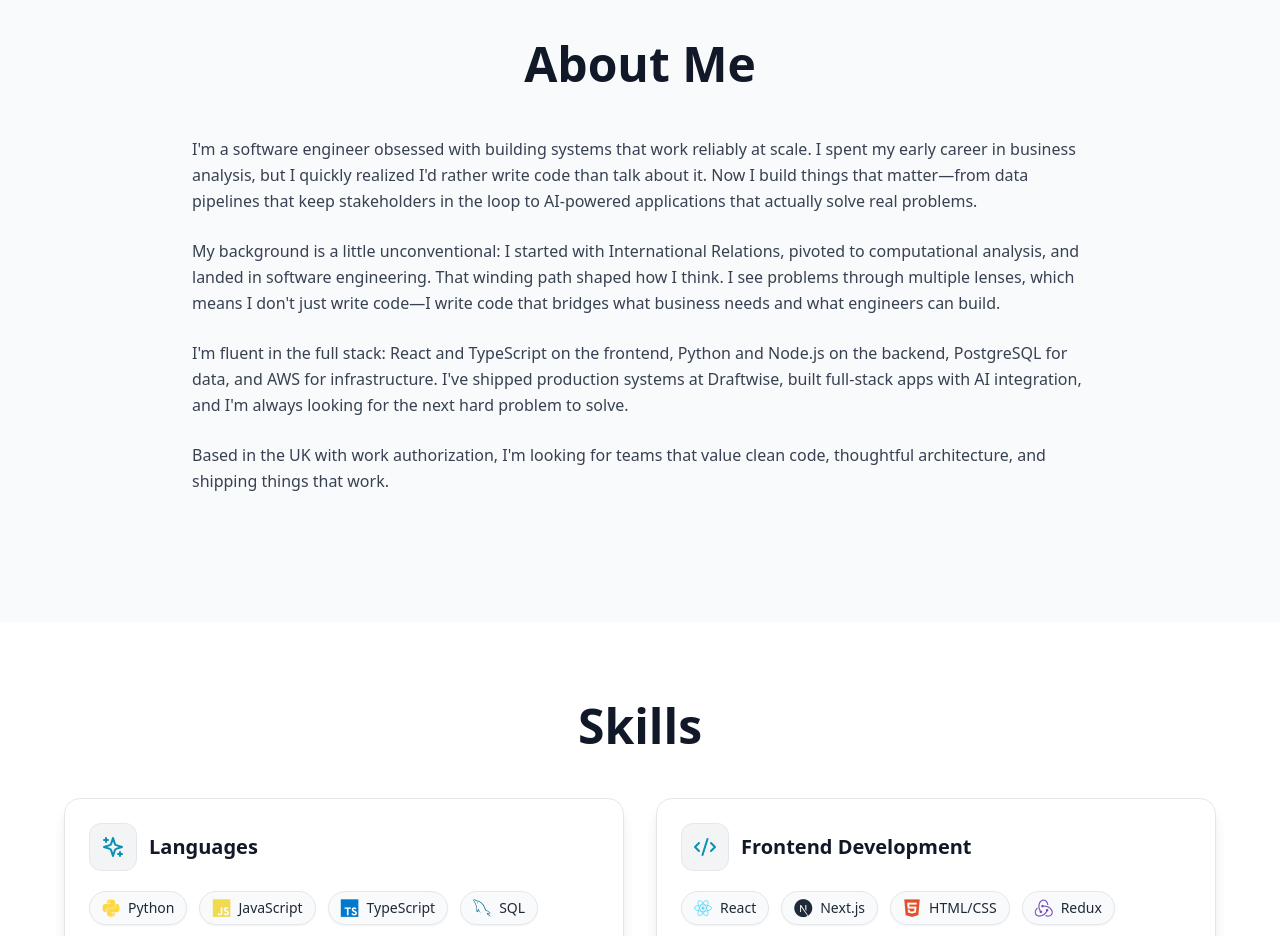
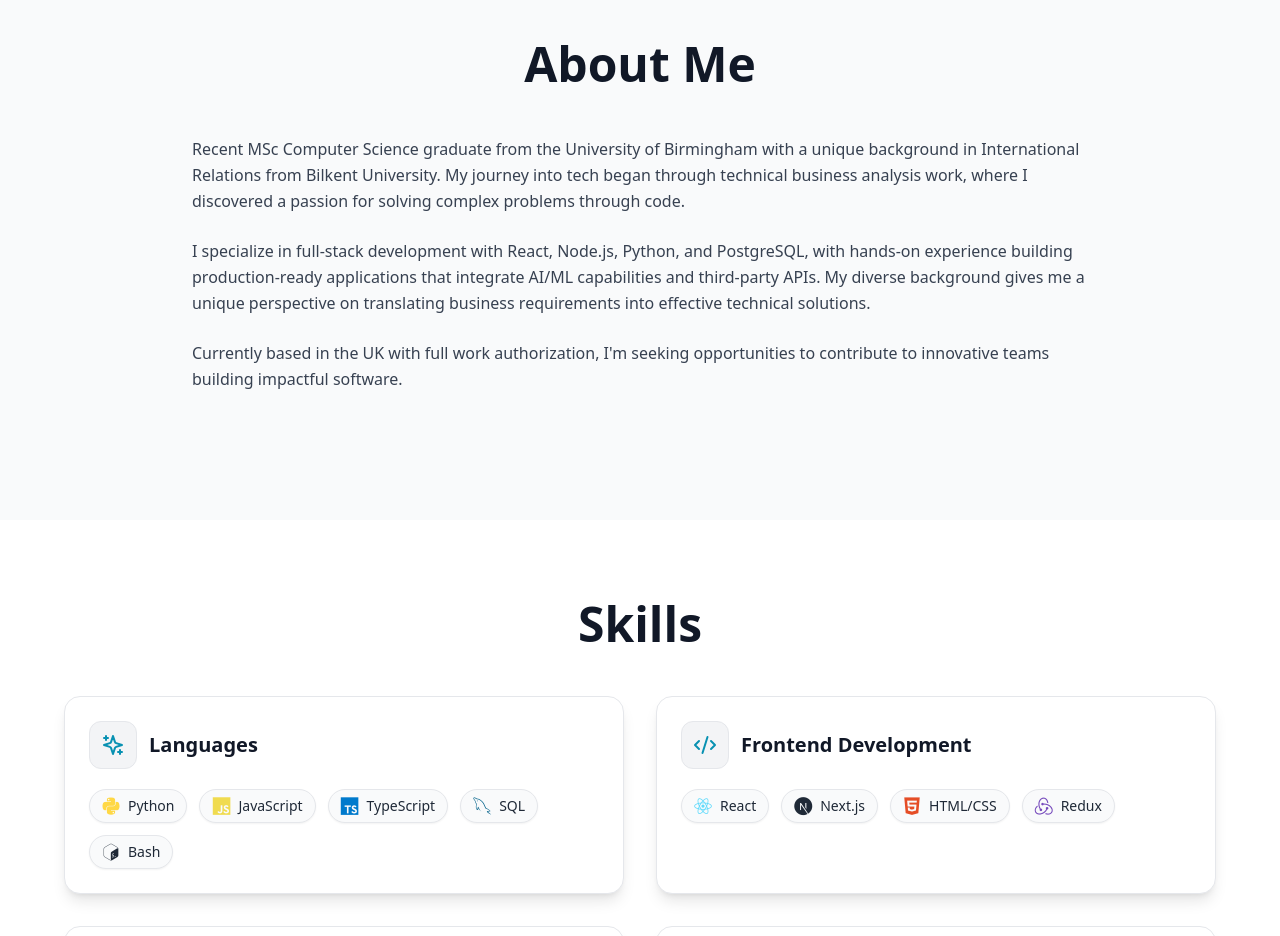
Before and after one commit to alpatamerr/personal-portfolio, a React (Vite) app: page / in a window 1280 px wide. Shown: the part 840-1776 px from the top of the page. Built offline with nearby package versions, Linux system fonts and the light colour scheme.

Commit message:
Revise About section for clarity and focus

```diff
--- a/src/components/About.tsx
+++ b/src/components/About.tsx
@@ -11,19 +11,22 @@ export default function About() {
         <div className="max-w-4xl mx-auto">
           <div className="prose prose-lg dark:prose-invert mb-12 text-gray-700 dark:text-gray-300 leading-relaxed">
             <p className="mb-6">
-              I'm a software engineer obsessed with building systems that work reliably at scale. I spent my early career in business analysis, but I quickly realized I'd rather write code than talk about it. Now I build things that matter—from data pipelines that keep stakeholders in the loop to AI-powered applications that actually solve real problems.
+              Recent MSc Computer Science graduate from the University of Birmingham with a unique
+              background in International Relations from Bilkent University. My journey into tech
+              began through technical business analysis work, where I discovered a passion for
+              solving complex problems through code.
             </p>
 
             <p className="mb-6">
-              My background is a little unconventional: I started with International Relations, pivoted to computational analysis, and landed in software engineering. That winding path shaped how I think. I see problems through multiple lenses, which means I don't just write code—I write code that bridges what business needs and what engineers can build.
-            </p>
-
-            <p className="mb-6">
-              I'm fluent in the full stack: React and TypeScript on the frontend, Python and Node.js on the backend, PostgreSQL for data, and AWS for infrastructure. I've shipped production systems at Draftwise, built full-stack apps with AI integration, and I'm always looking for the next hard problem to solve.
+              I specialize in full-stack development with React, Node.js, Python, and PostgreSQL,
+              with hands-on experience building production-ready applications that integrate AI/ML
+              capabilities and third-party APIs. My diverse background gives me a unique perspective
+              on translating business requirements into effective technical solutions.
             </p>
 
             <p>
-              Based in the UK with work authorization, I'm looking for teams that value clean code, thoughtful architecture, and shipping things that work.
+              Currently based in the UK with full work authorization, I'm seeking opportunities to
+              contribute to innovative teams building impactful software.
             </p>
           </div>
 
```
